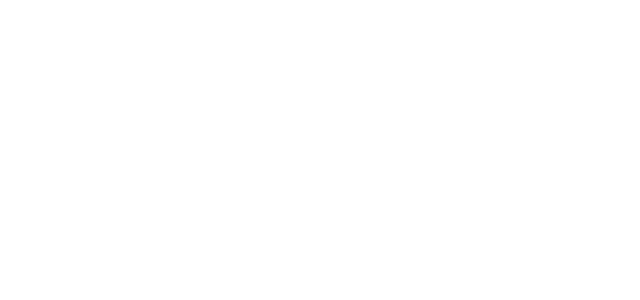
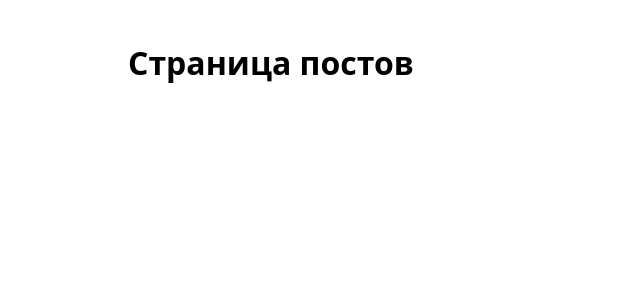
Before and after one commit to TatianaChF/posts, a Vue app: page / in a window 1280 px wide. Shown: the top 300 px of the page, without its empty margins (0-640 px from the left). Built offline with nearby package versions, Linux system fonts and the light colour scheme.

Commit message:
creating a posts page

```diff
--- a/src/App.vue
+++ b/src/App.vue
@@ -1,5 +1,7 @@
 <script setup lang="ts">
+import PostsPage from "./pages/PostsPage.vue";
 </script>
 
 <template>
+  <PostsPage />
 </template>
```
